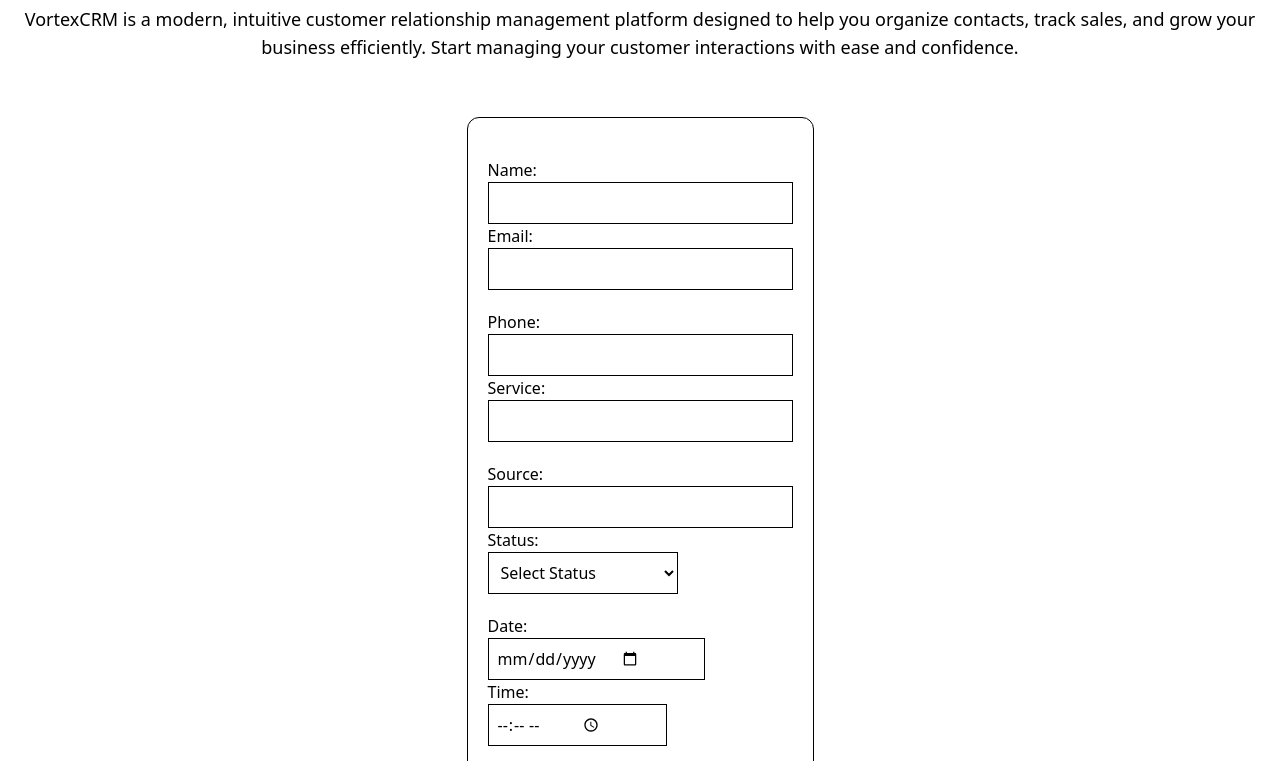
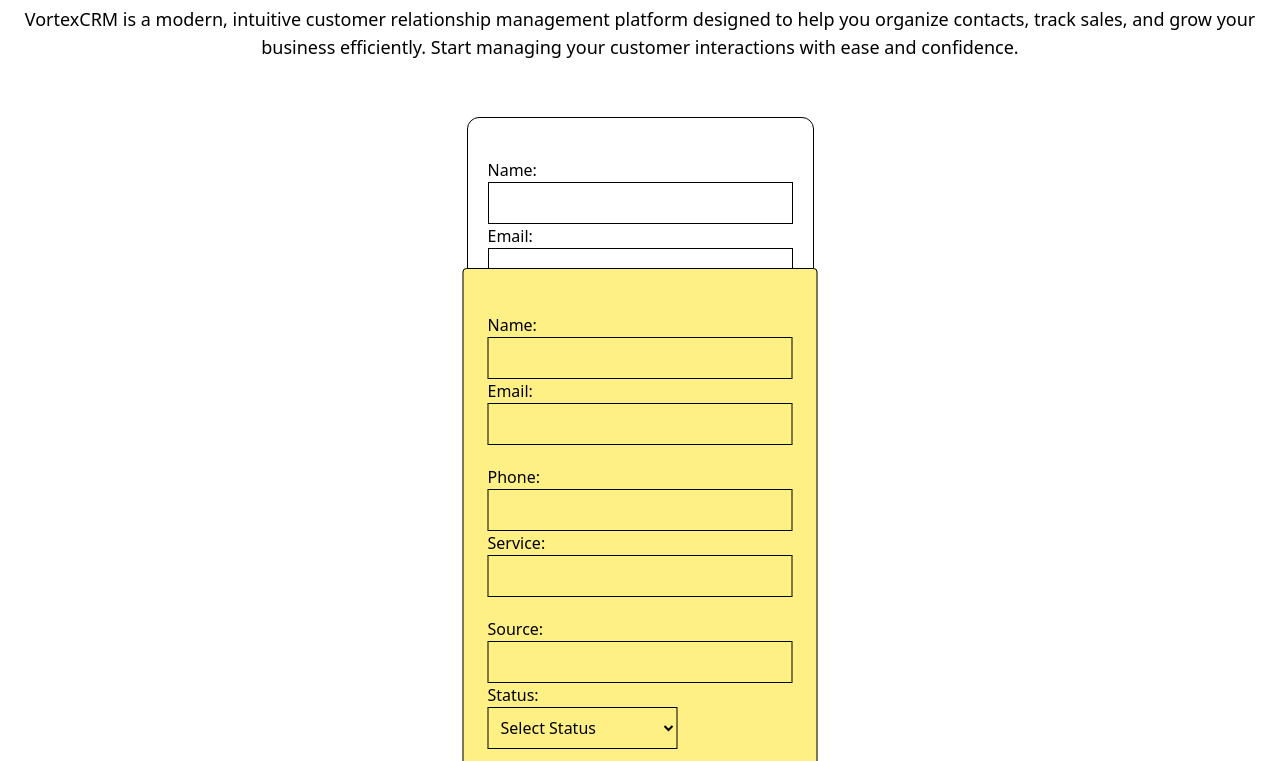
Before and after one commit to Phoenix-Domain/VortexCRM, a website built with Vite: page index.html in a window 1280 px wide. Shown: the part 39-800 px from the top of the page. Built offline with nearby package versions, Linux system fonts and the light colour scheme.

Commit message:
Remove hidden style

```diff
--- a/src/css/style.css
+++ b/src/css/style.css
@@ -18,7 +18,7 @@
   }
 
   .hiddenForm{
-    @apply absolute hidden top-10/12 left-1/2 transform -translate-x-1/2 -translate-y-1/2 bg-yellow-200 p-6 rounded shadow
+    @apply absolute top-10/12 left-1/2 transform -translate-x-1/2 -translate-y-1/2 bg-yellow-200 p-6 rounded shadow
   }
 }
 
```
